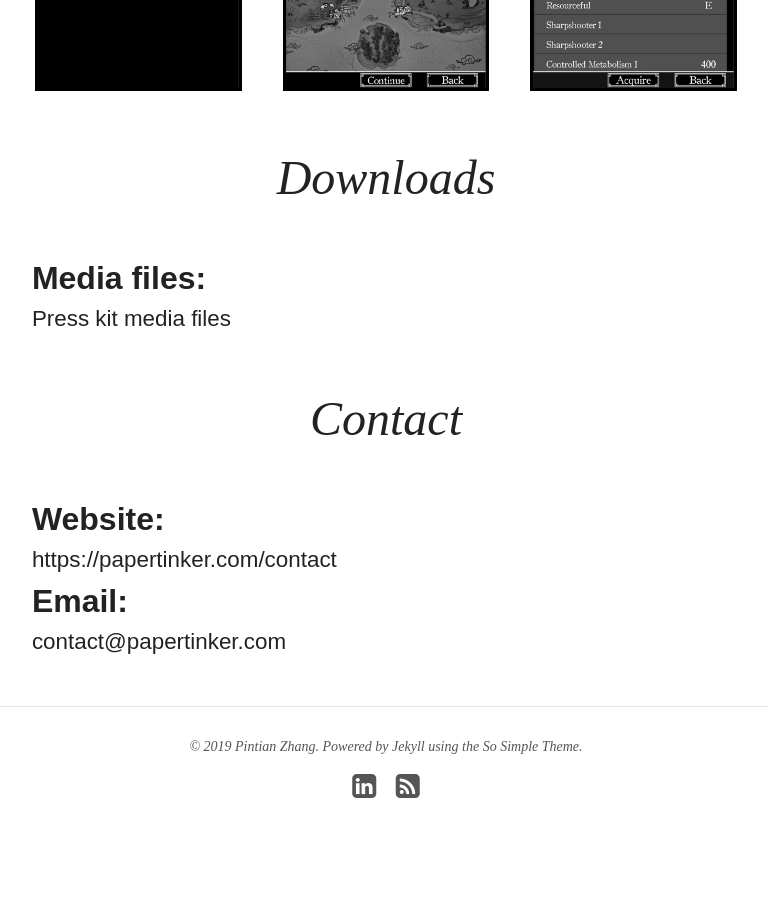
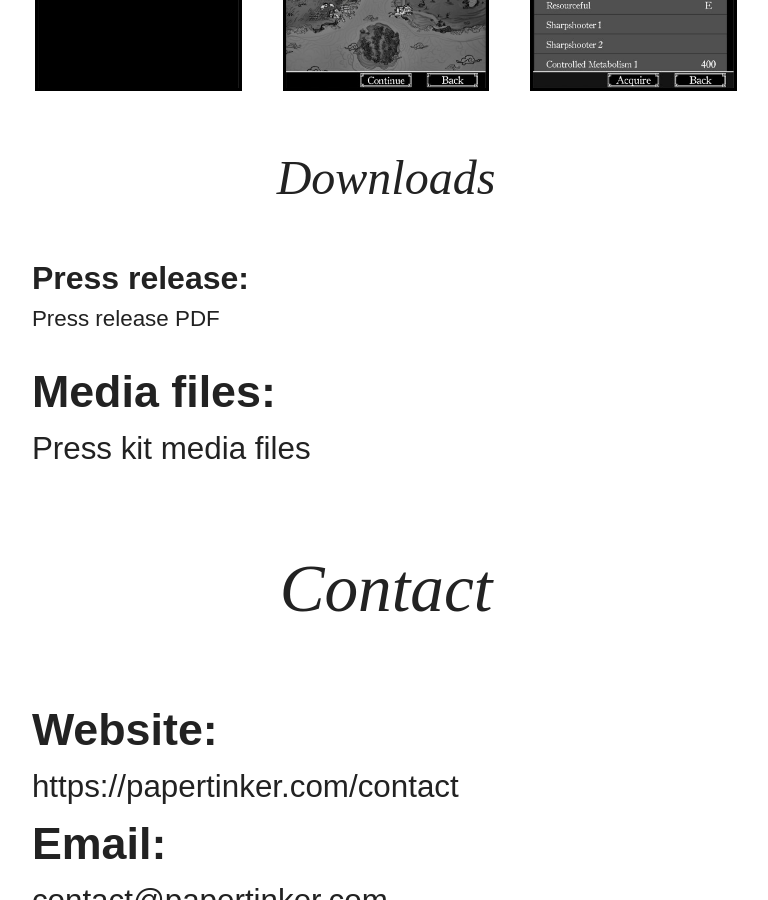
Before and after one commit to papertinker/PaperTinkerSite, a Jekyll site: the page built from games/lifetimes-press-kit.markdown, in a window 1280 px wide and 900 px high, scrolled down 4336 px. Shown: the whole window, without its empty margins (254-1022 px from the left). Built offline with Jekyll 4.4.1, drawn with Linux system fonts in a browser that asks for light colours; nearby versions of some CDN libraries; our own code applies the rules of GitHub Pages for plain Markdown files.

Commit message:
Updated Lifetimes Press Kit

```diff
--- a/games/lifetimes-press-kit.markdown
+++ b/games/lifetimes-press-kit.markdown
@@ -203,6 +203,12 @@ ignoreTitle: true
 <div align="center" style="font-family:'volkhov',serif;font-style:italic;font-size:3em;font-weight:400;padding: 1em 0 0.5em 0;">Downloads</div>
 
 <div align="left" style="font-size:2em;padding: 0.5em 0 0em 0; font-weight: bold;">
+	Press release:
+</div>
+<div align="left" style="font-size:1.4em;padding: 0em 0 0em 0; font-weight: normal;">
+	<a href="https://drive.google.com/file/d/1rIkFBYtcgPogYlXKdC7yNY3gf9Zj0ii0/view?usp=sharing">Press release PDF</a>
+
+<div align="left" style="font-size:2em;padding: 0.5em 0 0em 0; font-weight: bold;">
 	Media files:
 </div>
 <div align="left" style="font-size:1.4em;padding: 0em 0 0em 0; font-weight: normal;">
```
